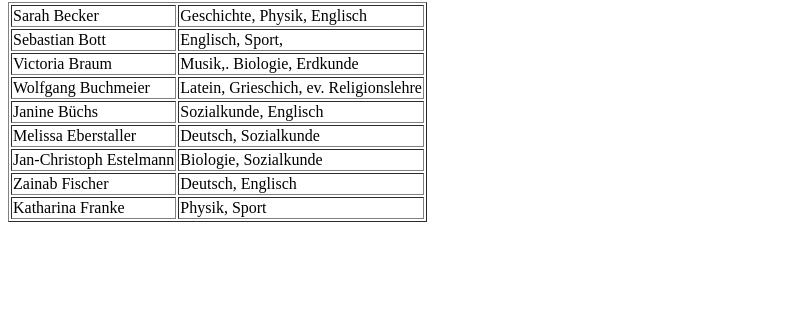
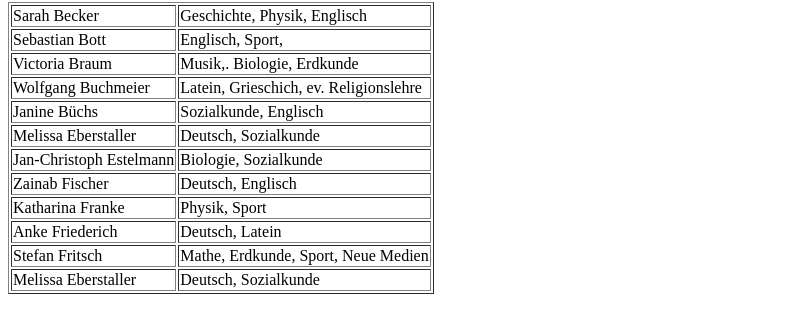
Before and after one commit to Chrisanas1/Gymnasium-Nackenheim, a plain HTML site: page Lehrerliste.html in a window 1280 px wide. Shown: the part 104-434 px from the top of the page, without its empty margins (0-807 px from the left). Drawn offline with Linux system fonts and the light colour scheme.

Commit message:
Lehrerliste erweiterung

```diff
--- a/Lehrerliste.html
+++ b/Lehrerliste.html
@@ -46,4 +46,16 @@
         <td> Katharina Franke </td>
         <td > Physik, Sport </td>
         </tr>
+        <tr>
+        <td> Anke Friederich </td>
+        <td > Deutsch, Latein </td>
+        </tr>
+        <tr>
+        <td> Stefan Fritsch </td>
+        <td >Mathe, Erdkunde, Sport, Neue Medien </td>
+        </tr>
+        <tr>
+        <td> Melissa Eberstaller </td>
+        <td > Deutsch, Sozialkunde </td>
+        </tr>
 </body>
```
